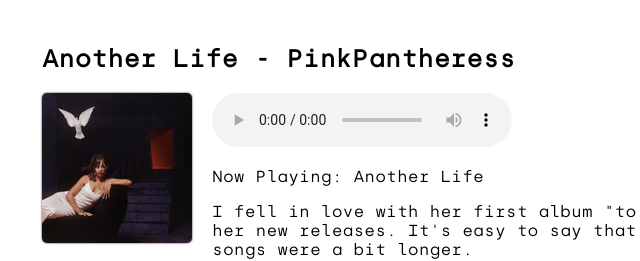
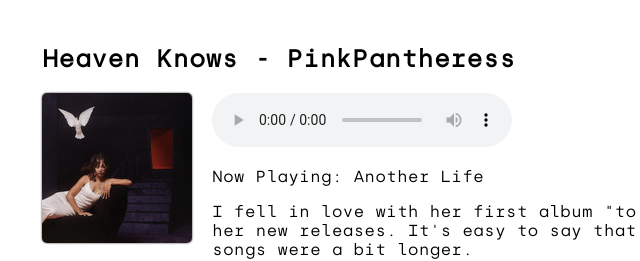
Before and after one commit to jaredbnm/itmd-361-project-1, a plain HTML site: page music.html in a window 1280 px wide. Shown: the part 427-688 px from the top of the page, 48-688 px from the left. Drawn offline with Linux system fonts and the light colour scheme.

Commit message:
fixed title of album

```diff
--- a/music.html
+++ b/music.html
@@ -30,7 +30,7 @@
           <p>Kelela is by far one of my favorite artists of all time. Raven truly resonated with me with its heavy themes and dance and ambient music.</p>
         </div>
         <div class="songs">
-          <h2>Another Life - PinkPantheress</h2>
+          <h2>Heaven Knows - PinkPantheress</h2>
           <img class="image" src="media/heaven_knows.jpg" alt="Cover art for Heaven knows by PinkPantheress">
           <audio src="media/pinkpantheress_anotherlife.m4a" controls></audio>
           <p>Now Playing: Another Life</p>
```
